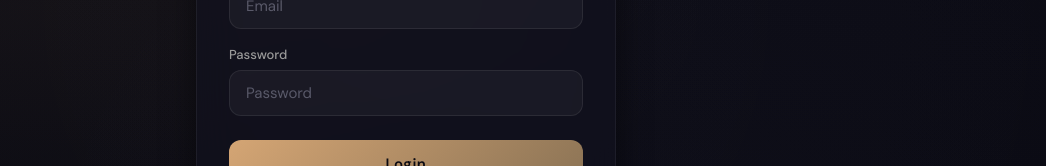
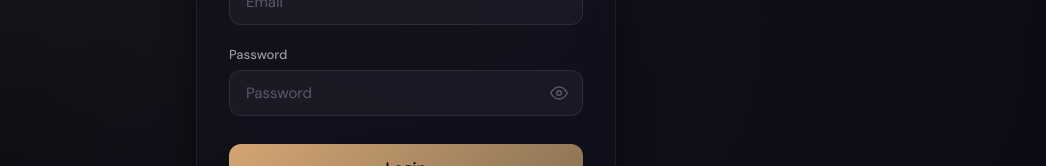
Before and after one commit to hyhmrright/JARVIS, a Vue app in the folder frontend/: page /login in a window 1280 px wide. Shown: the part 392-558 px from the top of the page, without its empty margins (234-1280 px from the left). Built offline with nearby package versions, Linux system fonts and the light colour scheme.

Commit message:
feat(login): add password toggle and real-time field validation

```diff
--- a/frontend/src/pages/LoginPage.vue
+++ b/frontend/src/pages/LoginPage.vue
@@ -10,19 +10,35 @@
       <form class="auth-form" @submit.prevent="handleLogin">
         <div class="form-group animate-slide-up-delay-1">
           <label for="email">{{ $t("login.email") }}</label>
-          <input id="email" v-model="email" type="email" :placeholder="$t('login.email')" required />
+          <input
+            id="email"
+            v-model="email"
+            type="email"
+            :placeholder="$t('login.email')"
+            :class="{ 'input-error': emailError }"
+            @blur="emailTouched = true"
+          />
+          <p class="field-error" :class="{ visible: emailError }">{{ emailError }}</p>
         </div>
         <div class="form-group animate-slide-up-delay-2">
           <label for="password">{{ $t("login.password") }}</label>
-          <input
-            id="password"
-            v-model="password"
-            type="password"
-            :placeholder="$t('login.password')"
-            required
-          />
+          <div class="password-wrapper">
+            <input
+              id="password"
+              v-model="password"
+              :type="showPassword ? 'text' : 'password'"
+              :placeholder="$t('login.password')"
+              :class="{ 'input-error': passwordError }"
+              @blur="passwordTouched = true"
+            />
+            <button type="button" class="password-toggle" @click="showPassword = !showPassword">
+              <svg v-if="!showPassword" xmlns="http://www.w3.org/2000/svg" width="18" height="18" viewBox="0 0 24 24" fill="none" stroke="currentColor" stroke-width="2" stroke-linecap="round" stroke-linejoin="round"><path d="M1 12s4-8 11-8 11 8 11 8-4 8-11 8-11-8-11-8z"/><circle cx="12" cy="12" r="3"/></svg>
+              <svg v-else xmlns="http://www.w3.org/2000/svg" width="18" height="18" viewBox="0 0 24 24" fill="none" stroke="currentColor" stroke-width="2" stroke-linecap="round" stroke-linejoin="round"><path d="M17.94 17.94A10.07 10.07 0 0 1 12 20c-7 0-11-8-11-8a18.45 18.45 0 0 1 5.06-5.94M9.9 4.24A9.12 9.12 0 0 1 12 4c7 0 11 8 11 8a18.5 18.5 0 0 1-2.16 3.19m-6.72-1.07a3 3 0 1 1-4.24-4.24"/><line x1="1" y1="1" x2="23" y2="23"/></svg>
+            </button>
+          </div>
+          <p class="field-error" :class="{ visible: passwordError }">{{ passwordError }}</p>
         </div>
-        <button type="submit" class="btn-primary animate-slide-up-delay-3" :disabled="loading">
+        <button type="submit" class="btn-primary animate-slide-up-delay-3" :disabled="loading || !isFormValid">
           <span v-if="loading" class="spinner"></span>
           {{ loading ? $t("login.loading") : $t("login.submit") }}
         </button>
@@ -44,7 +60,7 @@
  *   401 → 邮箱或密码错误
  *   429 → 速率限制超出（slowapi 自动返回）
  */
-import { ref } from "vue";
+import { ref, computed } from "vue";
 import { useRouter } from "vue-router";
 import { useAuthStore } from "@/stores/auth";
 import { useI18n } from "vue-i18n";
@@ -56,11 +72,42 @@ const router = useRouter();
 
 const email = ref("");
 const password = ref("");
+const showPassword = ref(false);
+const emailTouched = ref(false);
+const passwordTouched = ref(false);
 
 const error = ref("");
 const loading = ref(false);
 
+const EMAIL_RE = /^[^\s@]+@[^\s@]+\.[^\s@]+$/;
+
+const emailError = computed(() => {
+  if (!emailTouched.value) return "";
+  if (!email.value) return t("validation.emailRequired");
+  if (!EMAIL_RE.test(email.value)) return t("validation.emailInvalid");
+  return "";
+});
+
+const passwordError = computed(() => {
+  if (!passwordTouched.value) return "";
+  if (!password.value) return t("validation.passwordRequired");
+  if (password.value.length < 8) return t("validation.passwordMinLength");
+  return "";
+});
+
+const isFormValid = computed(
+  () =>
+    email.value.length > 0 &&
+    !emailError.value &&
+    password.value.length > 0 &&
+    !passwordError.value,
+);
+
 async function handleLogin() {
+  emailTouched.value = true;
+  passwordTouched.value = true;
+  if (!isFormValid.value) return;
+
   loading.value = true;
   error.value = "";
   try {
```
